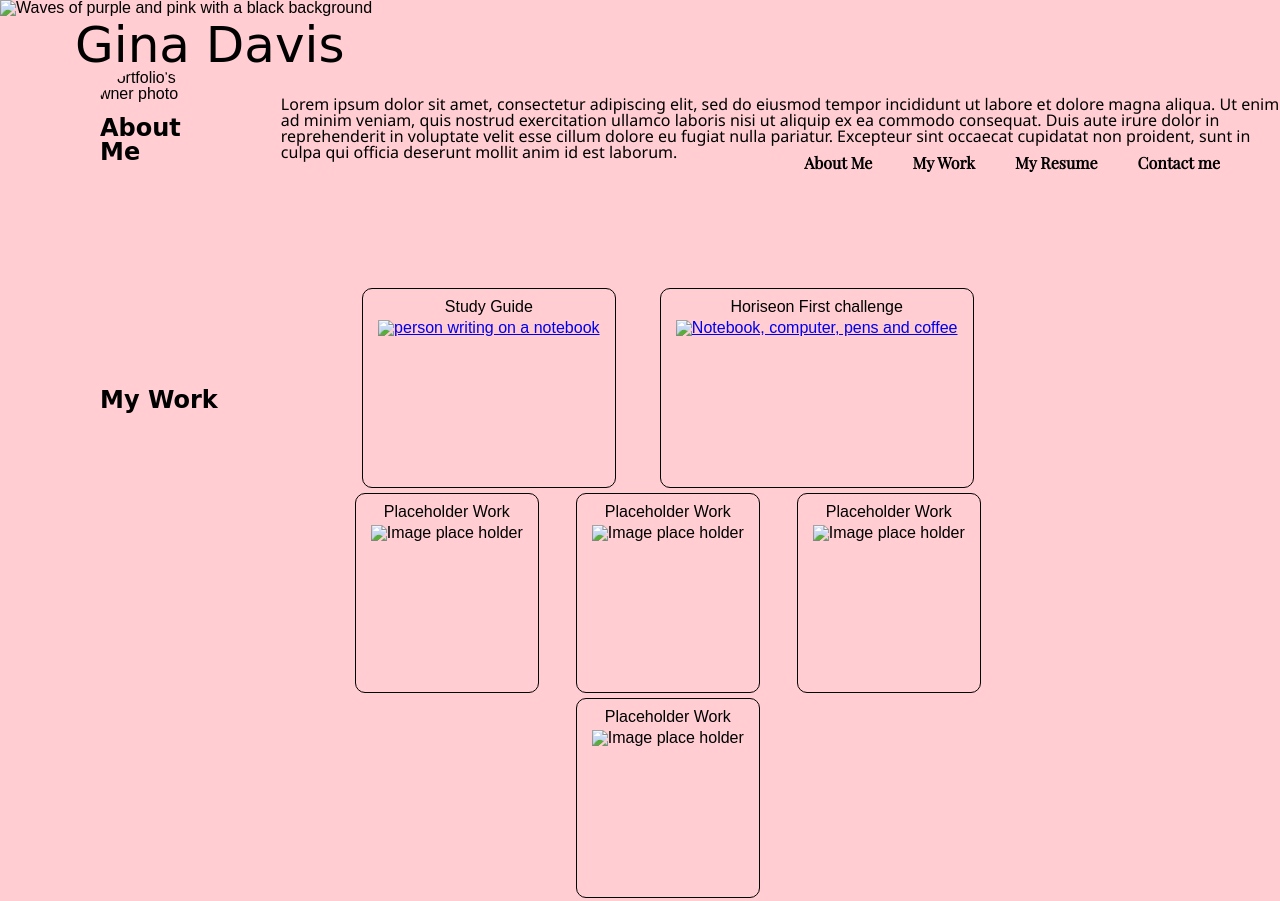
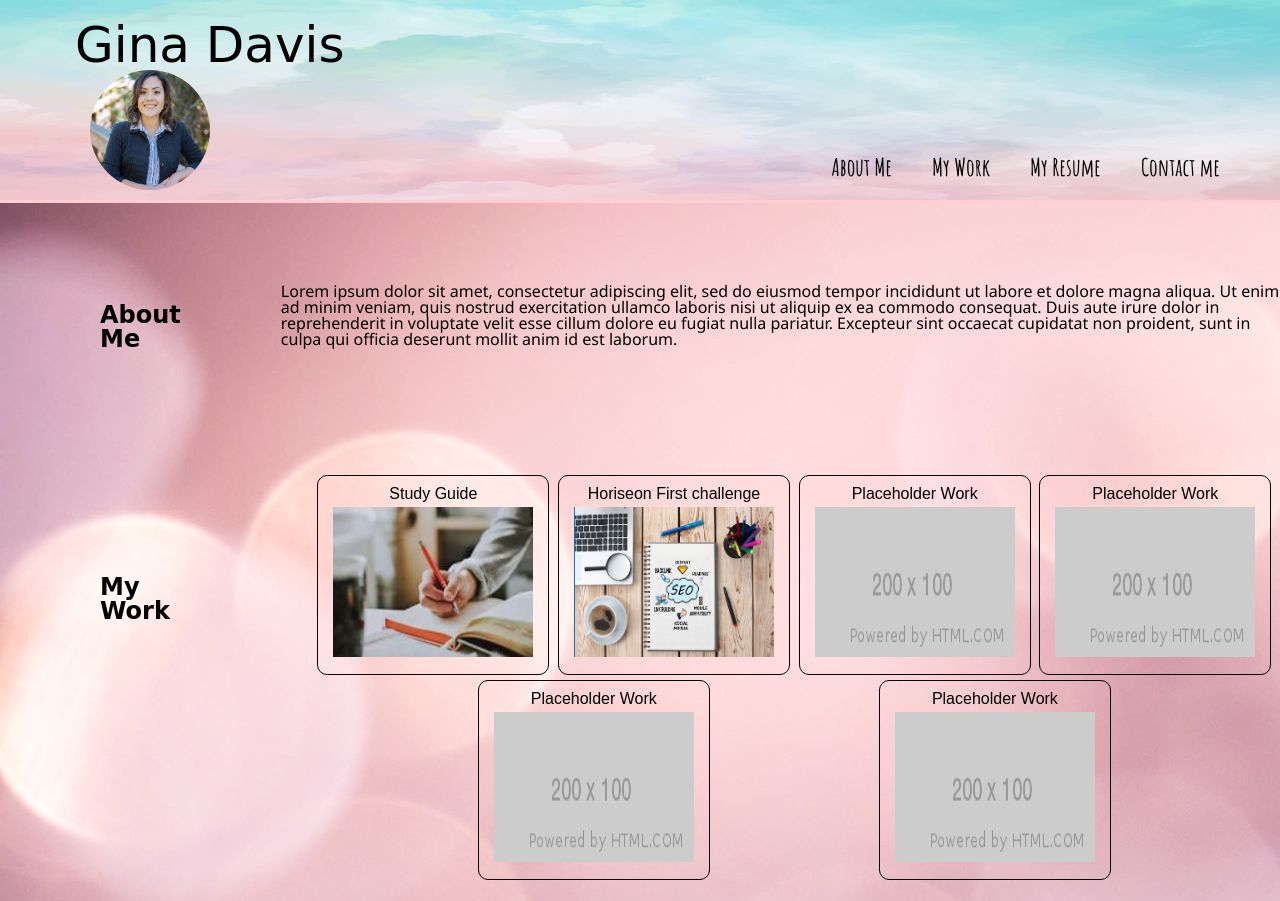
Before and after one commit to ginitadavis/Professional-portfolio-challenge, a plain HTML site: page index.html in a window 1280 px wide. Shown: the top 901 px of the page. Drawn offline with nearby package versions, Linux system fonts and the light colour scheme; a web font is replaced by a local one.

Commit message:
added readme.me

```diff
--- a/assets/css/style.css
+++ b/assets/css/style.css
@@ -10,9 +10,7 @@
 }
 
 /*Added background color to the whole page of violet*/
-html {
-  background-color: #FFCDD2;
-}
+html {background-color: #FFCDD2    ;}
 
 /*Section inside the header that contains name, photo and nav bar*/
 .top-container {
@@ -61,7 +59,8 @@ nav {
   text-decoration: none;
   color: var(--blackFont);
   font-weight: bold;
-  font-family: 'Playfair Display', serif;
+  font-family: 'Amatic SC', cursive;
+  font-size: x-large;
 
 }
 
@@ -78,9 +77,8 @@ nav {
 
 /*Assigned background image to the main*/
 main {
-  background-image: url('../../images/test-background.jpg');
+  background-image: url('../Images/test-background.jpg');
 }
-
 /*First block that contains About Me and the text are part of a flexbox*/
 .block1 {
   display: flex;
@@ -114,7 +112,7 @@ aside h2 {
 screen is smaller, they have evenly space in the side between them, and have padding*/
 .products {
   display: flex;
-  width: 700px;
+  width: 1000px;
   flex-wrap: wrap;
   justify-content: space-evenly;
   padding-bottom: 10px;
@@ -124,7 +122,7 @@ screen is smaller, they have evenly space in the side between them, and have pad
 the corners are rounded, there's padding and margin only in the bottom*/
 .card {
   text-align: center;
-  border-style: solid;
+  border-style:solid;
   border-width: 1px;
   border-radius: 10px;
   padding: 10px;
@@ -172,3 +170,9 @@ a:hover {
   color: blueviolet;
   text-shadow: 1px 1px 2px rgb(235, 192, 255);
 }
+
+/*The text */
+.card:hover:hover {
+  color: blueviolet;
+  text-shadow: 1px 1px 2px black;
+}
--- a/index.html
+++ b/index.html
@@ -2,7 +2,6 @@
 <html lang="en">
 
     <!-- HEAD -->
-
     <head>
         <meta charset="UTF-8" />
 
@@ -14,9 +13,7 @@
         <!-- Getting fonts from google fonts -->
         <link rel="preconnect" href="https://fonts.googleapis.com">
         <link rel="preconnect" href="https://fonts.gstatic.com" crossorigin>
-    <link
-        href="https://fonts.googleapis.com/css2?family=Inspiration&family=Montserrat&family=Moon+Dance&family=Playfair+Display&display=swap"
-        rel="stylesheet">
+        <link href="https://fonts.googleapis.com/css2?family=Amatic+SC:wght@700&family=Inspiration&family=Montserrat&family=Moon+Dance&family=Playfair+Display&display=swap" rel="stylesheet">
     </head>
 
     <!-- HEADER -->
@@ -24,7 +21,7 @@
 
         <!-- First box with name, photo, and nav bar -->
         <section class="top-container">
-        <img src="./images/background-main.jpg" alt="Waves of purple and pink with a black background" class="waves">
+            <img src="assets/Images/background-main.jpg" alt="Waves of purple and pink with a black background" class="waves">
 
             <!-- Title with name -->
             <p> Gina Davis</p>
@@ -43,7 +40,7 @@
 
                 <!-- Navigation bar: Section My Resume -->
                 <section class="navigation">
-                <a href="./assets/Gina Davis Resume.pdf" download="Gina Davis Resume" target="_blank">My Resume</a>
+                    <a href="assets/Gina Davis Resume.pdf" download="Gina Davis Resume" target="_blank">My Resume</a>
                 </section>
 
                 <!-- Navigation bar: Section Contact Me -->
@@ -54,7 +51,7 @@
 
             <!-- Upload the Photo -->
             <section class="photo">
-            <img src="./images/MyPhoto.jpg" alt="Portfolio's owner photo">
+                <img src="assets/Images/MyPhoto.jpg" alt="Portfolio's owner photo">
             </section>
 
         </section>
@@ -100,34 +97,34 @@
                 <figure class="card">
                     <header>Study Guide</header> <!-- Card's title-->
                     <a href="https://ginitadavis.github.io/prework-study-guide/" target="_blank">
-                    <img src="./images/study-guide.jfif" alt="person writing on a notebook" /></a>
+                    <img src="assets/Images/study-guide.jfif" alt="person writing on a notebook" /></a>
                 </figure>
 
                 <figure class="card">
                     <header>Horiseon First challenge</header> <!-- Card's title-->
                     <a href="https://ginitadavis.github.io/module-challenge-1/" target="_blank">
-                    <img src="./images/first-challenge.png" alt="Notebook, computer, pens and coffee"
+                    <img src="assets/Images/first-challenge.png" alt="Notebook, computer, pens and coffee"
                     class="card-img" /></a>
                 </figure>
 
                 <figure class="card">
                     <header>Placeholder Work</header> <!-- Card's title-->
-                <img src="./images/Image-holder.png" alt="Image place holder" /></a>
+                    <img src="assets/Images/Image-holder.png" alt="Image place holder" /></a>
                 </figure>
 
                 <figure class="card">
                     <header>Placeholder Work</header> <!-- Card's title-->
-                <img src="./images/Image-holder.png" alt="Image place holder" /></a>
+                    <img src="assets/Images/Image-holder.png" alt="Image place holder" /></a>
                 </figure>
 
                 <figure class="card">
                     <header>Placeholder Work</header> <!-- Card's title-->
-                <img src="./images/Image-holder.png" alt="Image place holder" /></a>
+                    <img src="assets/Images/Image-holder.png" alt="Image place holder" /></a>
                 </figure>
 
                 <figure class="card">
                     <header>Placeholder Work</header> <!-- Card's title-->
-                <img src="./images/Image-holder.png" alt="Image place holder" /></a>
+                    <img src="assets/Images/Image-holder.png" alt="Image place holder" /></a>
                 </figure>
 
             </section>
```
Also changed, not shown: assets/Images/PortfolioPage.png (added), 2 other files. Lines whose indentation alone changed are shown as unchanged.
